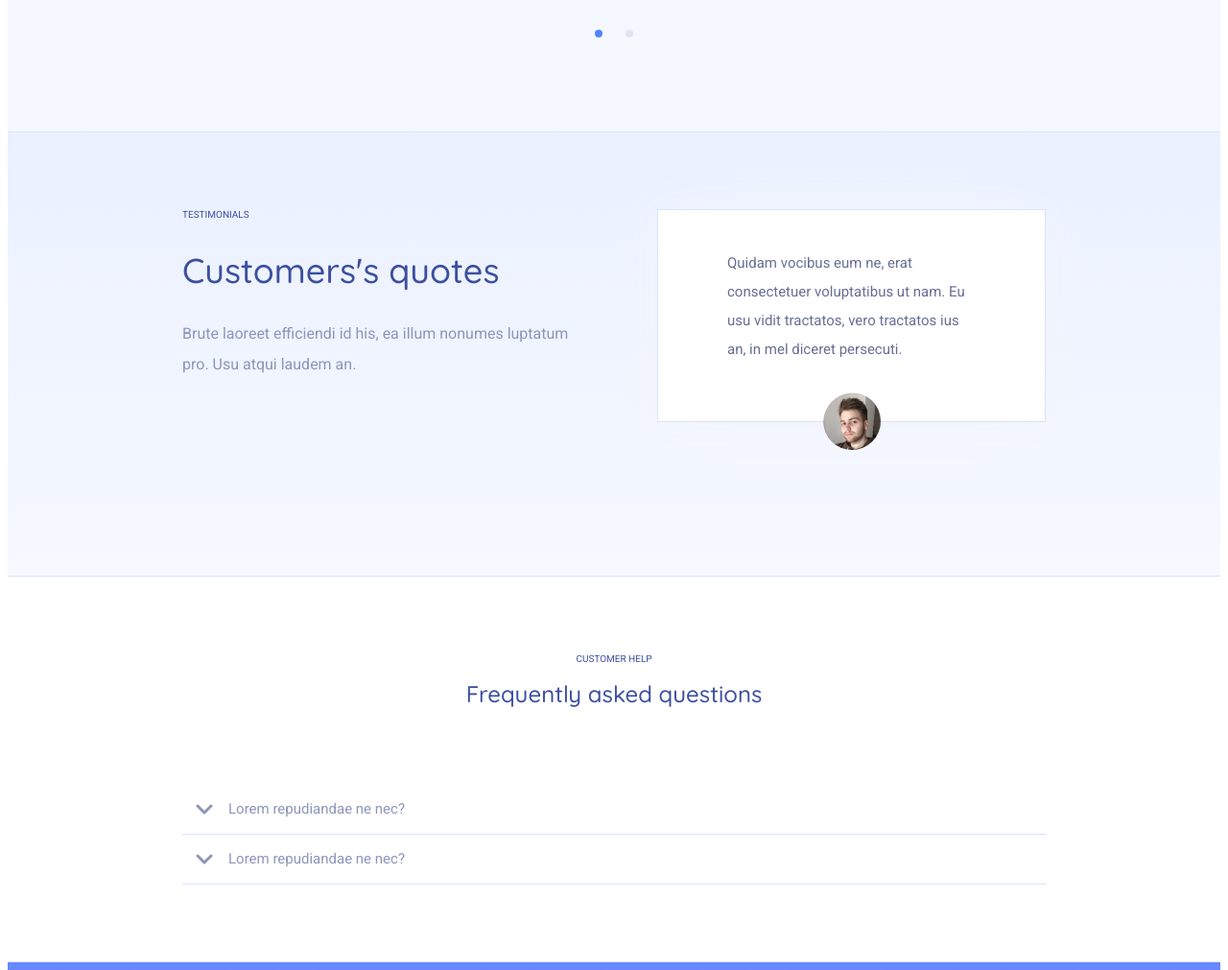
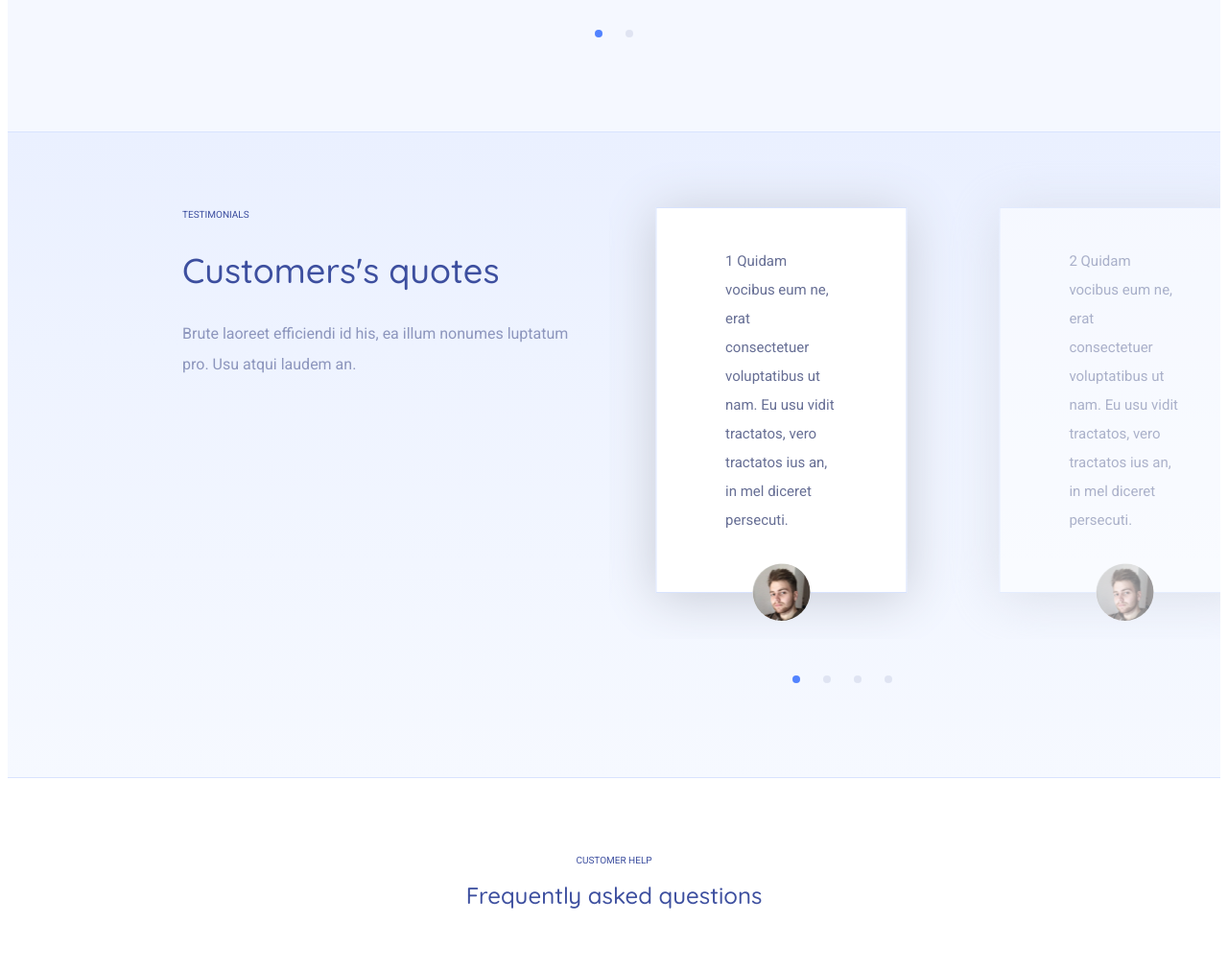
Before and after one commit to melnikeg/website_html-css-js, a plain HTML site: page index.html in a window 1280 px wide. Shown: the part 3080-4091 px from the top of the page at 96% size. Drawn offline with nearby package versions, Linux system fonts and the light colour scheme.

Commit message:
Added slider in Quotes section. Project finished

```diff
--- a/index.html
+++ b/index.html
@@ -339,26 +339,63 @@
                     </div>
                 </div>
                 <div class="section-quotes__right">
+                    <div class="slider-quotes-container swiper">
+                        <ul class="slider-quotes swiper-wrapper">
+                            <li class="slider-quotes__item swiper-slide">
+                                <div class="slider-quotes-item-content">
+                                    <div class="slider-quotes-item-content__text">
+                                        1 Quidam vocibus eum ne, erat consectetuer voluptatibus ut nam. Eu usu vidit
+                                        tractatos,
+                                        vero tractatos ius an, in mel diceret persecuti.
+                                    </div>
+                                    <div class="slider-quotes-item-content__photo">
+                                        <img src="/upload/photo.jpg" alt="">
+                                    </div>
+                                </div>
+                            </li>
 
-                    <ul class="slider-quotes">
-                        <li class="slider-quotes__item">
-                            <div class="slider-quotes__item-text">
-                                Quidam vocibus eum ne, erat consectetuer voluptatibus ut nam. Eu usu vidit tractatos,
-                                vero tractatos ius an, in mel diceret persecuti.
-                            </div>
-                            <div class="slider-quotes__item-photo">
-                                <img src="/upload/photo.jpg" alt="">
-                            </div>
-                        </li>
-                    </ul>
+                            <li class="slider-quotes__item swiper-slide">
+                                <div class="slider-quotes-item-content">
+                                    <div class="slider-quotes-item-content__text">
+                                        2 Quidam vocibus eum ne, erat consectetuer voluptatibus ut nam. Eu usu vidit
+                                        tractatos,
+                                        vero tractatos ius an, in mel diceret persecuti.
+                                    </div>
+                                    <div class="slider-quotes-item-content__photo">
+                                        <img src="/upload/photo.jpg" alt="">
+                                    </div>
+                                </div>
+                            </li>
 
-                    <ul class="dots">
-                        <li class="dots__item dots__item--active"></li>
-                        <li class="dots__item"></li>
-                        <li class="dots__item"></li>
-                    </ul>
+                            <li class="slider-quotes__item swiper-slide">
+                                <div class="slider-quotes-item-content">
+                                    <div class="slider-quotes-item-content__text">
+                                        3 Quidam vocibus eum ne, erat consectetuer voluptatibus ut nam. Eu usu vidit
+                                        tractatos,
+                                        vero tractatos ius an, in mel diceret persecuti.
+                                    </div>
+                                    <div class="slider-quotes-item-content__photo">
+                                        <img src="/upload/photo.jpg" alt="">
+                                    </div>
+                                </div>
+                            </li>
+
+                            <li class="slider-quotes__item swiper-slide">
+                                <div class="slider-quotes-item-content">
+                                    <div class="slider-quotes-item-content__text">
+                                        4 Quidam vocibus eum ne, erat consectetuer voluptatibus ut nam. Eu usu vidit
+                                        tractatos,
+                                        vero tractatos ius an, in mel diceret persecuti.
+                                    </div>
+                                    <div class="slider-quotes-item-content__photo">
+                                        <img src="/upload/photo.jpg" alt="">
+                                    </div>
+                                </div>
+                            </li>
+                        </ul>
+                    </div>
+                    <div class="dots swiper-pagination"></div>
                 </div>
-
             </div>
         </section>
         <!-- / quotes -->
--- a/js/scripts.js
+++ b/js/scripts.js
@@ -59,48 +59,34 @@ const getScrollbarWidth = () => {
 }
 
 new Swiper('.section-hero-image', {
-    // // Optional parameters
-    // direction: 'vertical',
-    // loop: true,
-
-    // // If we need pagination
     pagination: {
       el: '.section-hero-image .dots',
       clickable: true,
     },
-
-    // // Navigation arrows
-    // navigation: {
-    //   nextEl: '.swiper-button-next',
-    //   prevEl: '.swiper-button-prev',
-    // },
-
-    // // And if we need scrollbar
-    // scrollbar: {
-    //   el: '.swiper-scrollbar', slider-blog-container
-    // },
   });
 
 
   new Swiper('.slider-blog-container', {
-    // // Optional parameters
-    // direction: 'vertical',
      loop: true,
 
-    // // If we need pagination
     pagination: {
       el: '.section-blog .dots',
       clickable: true,
     },
 
-    // Navigation arrows
     navigation: {
       nextEl: '.section-blog .swiper-button-next',
       prevEl: '.section-blog .swiper-button-prev',
     },
+  });
 
-    // // And if we need scrollbar
-    // scrollbar: {
-    //   el: '.swiper-scrollbar',
-    // },
+  new Swiper('.slider-quotes-container', {
+    loop: true,
+    slidesPerView: 'auto',
+    //spaceBetween: 30,
+
+    pagination: {
+      el: '.section-quotes .dots',
+      clickable: true,
+    },
   });
--- a/sass/style.scss
+++ b/sass/style.scss
@@ -1124,6 +1124,13 @@ h5 {
 // === QUOTES ===
 .section-quotes {
     background: linear-gradient(#eaf0ff, #f6f9ff);
+    overflow: hidden;
+
+    .swiper-pagination {
+        position: relative;
+        margin-top: 40px;
+        margin-left: -10px;
+    }
 
     .section-inner {
         display: flex;
@@ -1137,14 +1144,18 @@ h5 {
             margin-bottom: 30px;
         }
 
-        @media (max-width: $breakpoint-sm-max) {
+        @media (max-width: $breakpoint-xl-min) {
             flex-direction: column;
         }
     }
 
     &__left,
     &__right {
-        flex-basis: 45%;
+        width: 45%;
+
+        @media (max-width: $breakpoint-xl-min) {
+            width: 100%;
+        }
     }
 
     &__left {
@@ -1155,27 +1166,67 @@ h5 {
         @media (max-width: $breakpoint-sm-max) {
             margin-bottom: 30px;
         }
+
+        @media (max-width: $breakpoint-xl-min) {
+            margin-bottom: 30px;
+        }
+    }
+}
+
+.slider-quotes-container {
+    width: 50vw;
+    margin: -50px 0 40px -50px !important;
+    overflow: hidden;
+
+    @media (max-width: $breakpoint-xl-min) {
+        width: 100vw;
+        margin-top: 0;
     }
 }
 
 .slider-quotes {
     @include list-none();
-    margin-bottom: 80px;
+
+    display: flex;
 
     &__item {
+        min-width: 28vw;
+        padding: 48px;
+        opacity: 0.5;
+        box-sizing: border-box;
+        transition: opacity $transition;
+
+        &.swiper-slide-active {
+            opacity: 1;
+        }
+
+        @media (max-width: $breakpoint-xl-min) {
+            min-width: 50vw;
+        }
+
+        @media (max-width: $breakpoint-xs-max) {
+            min-width: 100vw;
+        }
+    }
+    .swiper-slide {
+        flex-shrink: 1 !important;
+    }
+}
+
+.slider-quotes-item-content {
     position: relative;
     padding: 40px 72px 60px;
     border: 1px solid #d8e3fe;
     background-color: #fff;
-        box-shadow: 0 5px 50px #f3f5fa;
+    box-shadow: 0 5px 50px #c7cbd6;
 
-        &-text {
+    &__text {
         font-size: $fs-md;
         line-height: 2;
         color: #676f95;
     }
 
-        &-photo {
+    &__photo {
         position: absolute;
         top: 100%;
         left: 50%;
@@ -1186,7 +1237,6 @@ h5 {
         overflow: hidden;
         background-color: #fff;
         transform: translateX(-50%) translateY(-50%);
-        }
     }
 }
 
```
Also changed, not shown: css/style.css. Lines whose indentation alone changed are shown as unchanged.
